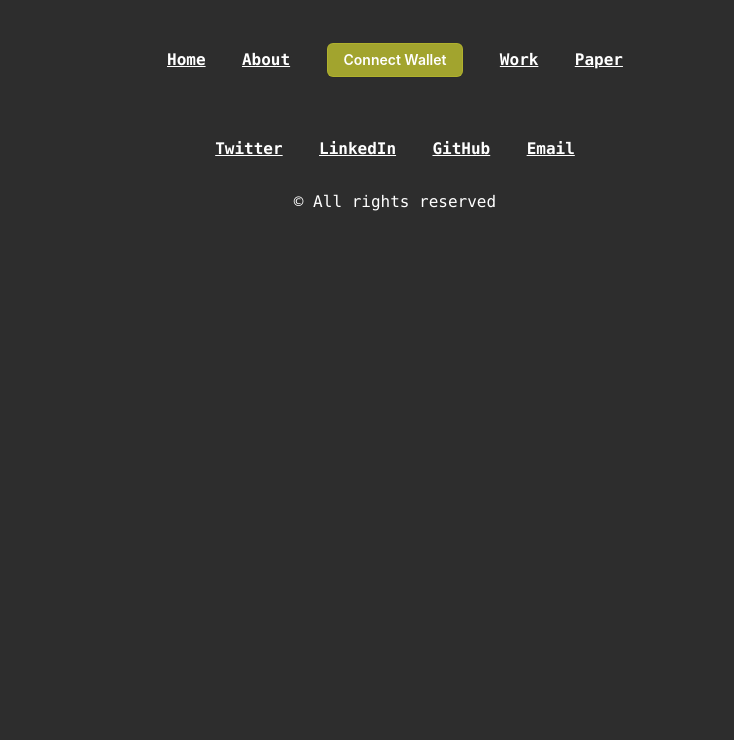
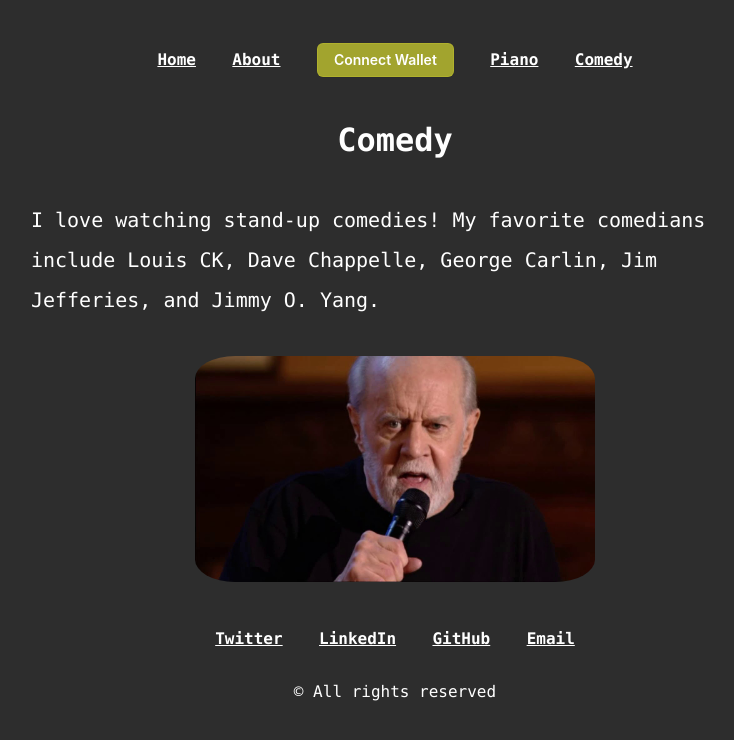
Before and after one commit to juroberttyb/juroberttyb.github.io, a React (Create React App) app: page /comedy in a window 1280 px wide. Shown: the top 740 px of the page, without its empty margins (245-979 px from the left). Built offline with nearby package versions, Linux system fonts and the light colour scheme.

Commit message:
update: flat hobbies to page

```diff
--- a/src/App.js
+++ b/src/App.js
@@ -7,8 +7,8 @@ import Body from './component/Body'
 
 import home from './pages/home/Page'
 import about from './pages/about/Page'
-import paper from './pages/paper/Page'
-import work from './pages/work/Page'
+import piano from './pages/piano/Page'
+import comedy from './pages/comedy/Page'
 
 function App() {
   const [connected, setConnected] = useState("Connect Wallet")
@@ -22,8 +22,8 @@ function App() {
       <Routes>
         <Route path='/' element={<Body {...home} />} />
         <Route path='/about' element={<Body {...about} />} />
-        <Route path='/work' element={<Body {...work} />} />
-        <Route path='/paper' element={<Body {...paper} />} />
+        <Route path='/piano' element={<Body {...piano} />} />
+        <Route path='/comedy' element={<Body {...comedy} />} />
       </Routes>
 
       <Routes location="/*">
--- a/src/component/Header.js
+++ b/src/component/Header.js
@@ -16,8 +16,8 @@ const Header = ({connected, setConnected}) => {
                 <li><Link to="/">Home</Link></li>
                 <li><Link to="/about">About</Link></li>
                 <li><Button connected={connected} setConnected={setConnected} /></li>
-                <li><Link to="/work">Work</Link></li>
-                <li><Link to="/paper">Paper</Link></li>
+                <li><Link to="/piano">Piano</Link></li>
+                <li><Link to="/comedy">Comedy</Link></li>
             </ul>
         </header>
     )
--- a/src/pages/about/Page.js
+++ b/src/pages/about/Page.js
@@ -1,27 +1,13 @@
-import pianoImg from '../../assets/images/piano.jpg'
-import eco1Img from '../../assets/images/eco1.jpg'
-import eco2Img from '../../assets/images/eco2.jpg'
-import playImg from '../../assets/images/play.png'
-import standupImg from '../../assets/images/standup.jpg'
-// import msImg from '../../assets/images/mlab.jpg'
+import ecoImg from '../../assets/images/eco.jpg'
 
 const about = {
     pageName: "about",
     content: (
         <>
             In my free time, I enjoy taking a walk, playing piano jazz, and watching stand-up comedy.
-            I also make some ecosystems from time to time that, while useless, look nice anyway.
-            <center><img src={eco1Img} alt="" /></center>
-            Here is another one; I did not make these; these are sea ecospheres.
-            Sea ecospheres are extremely difficult to create, they are my current goal, I have only succeeded in creating freshwater ecospheres so far.
-            <center><img src={eco2Img} alt="" /></center>
-            I enjoy playing the piano and am currently most interested in jazz; I have performed in a number of venues, though not as professionally as others.
-            <center><img src={playImg} alt="" /></center>
-            <b>Click on the image below to see some piano music I made!</b>
-            <center><a href="https://www.youtube.com/channel/UCmEH_lLXrnW_L3n6x_4l1Pg"><img src={pianoImg} alt="" /></a></center>
-            Besides those hobbies, I also love to watch stand-up comedy. My favorite comedians include
-            Louis CK, Dave Chappelle, George Carlin, Jim Jefferies, and Jimmy O. Yang
-            <center><img className='bimg' src={standupImg} alt="" /></center>
+            I also make ecosystems from time to time.
+            {/* <center><img src={ecoImg} alt="" /></center> */}
+
             {/* This is a photo of me and my friends.
             <center><img className='bimg' src={msImg} alt="" /></center> */}
             {/* Below are some principles I try my best to live by.<br/><br/>
@@ -35,7 +21,7 @@ const about = {
             About Me
         </>
     ),
-    // img: pianoImg,
+    img: ecoImg,
     // imgUrl: "https://www.youtube.com/channel/UCmEH_lLXrnW_L3n6x_4l1Pg",
 }
 
--- /dev/null
+++ b/src/pages/comedy/Page.js
@@ -0,0 +1,19 @@
+import standupImg from '../../assets/images/standup.jpg'
+
+const comedy = {
+    pageName: "comedy",
+    content: (
+        <>
+            I love watching stand-up comedies!
+            My favorite comedians include Louis CK, Dave Chappelle, George Carlin, Jim Jefferies, and Jimmy O. Yang.
+        </>
+    ),
+    header: (
+        <>
+            Comedy
+        </>
+    ),
+    img: standupImg,
+}
+
+export default comedy
--- a/src/pages/home/Page.js
+++ b/src/pages/home/Page.js
@@ -5,7 +5,7 @@ const home = {
     content: (
         <>
             Me and my friends are always doing or on the way to doing something interesting.<br/>
-            Currently, we are trying to build a trading bot on Ethereum.
+            Currently, we are building a trading bot on Ethereum.
         </>
     ),
     header: (
--- /dev/null
+++ b/src/pages/piano/Page.js
@@ -0,0 +1,23 @@
+// import pianoImg from '../../assets/images/piano.jpg'
+import playImg from '../../assets/images/play.png'
+
+const piano = {
+    pageName: "piano",
+    content: (
+        <>
+            I enjoy playing the piano and am currently most interested in jazz; I have performed in a number of venues, though not as professionally as others.
+            {/* <center><img src={playImg} alt="" /></center>
+            <b>Click on the image below to see some piano music I made!</b>
+            <center><a href="https://www.youtube.com/channel/UCmEH_lLXrnW_L3n6x_4l1Pg"><img src={pianoImg} alt="" /></a></center> */}
+        </>
+    ),
+    header: (
+        <>
+            Piano
+        </>
+    ),
+    img: playImg,
+    imgUrl: "https://www.youtube.com/channel/UCmEH_lLXrnW_L3n6x_4l1Pg",
+}
+
+export default piano
```
Also changed, not shown: 1 other file (tests, documents, lock files or other folders).
